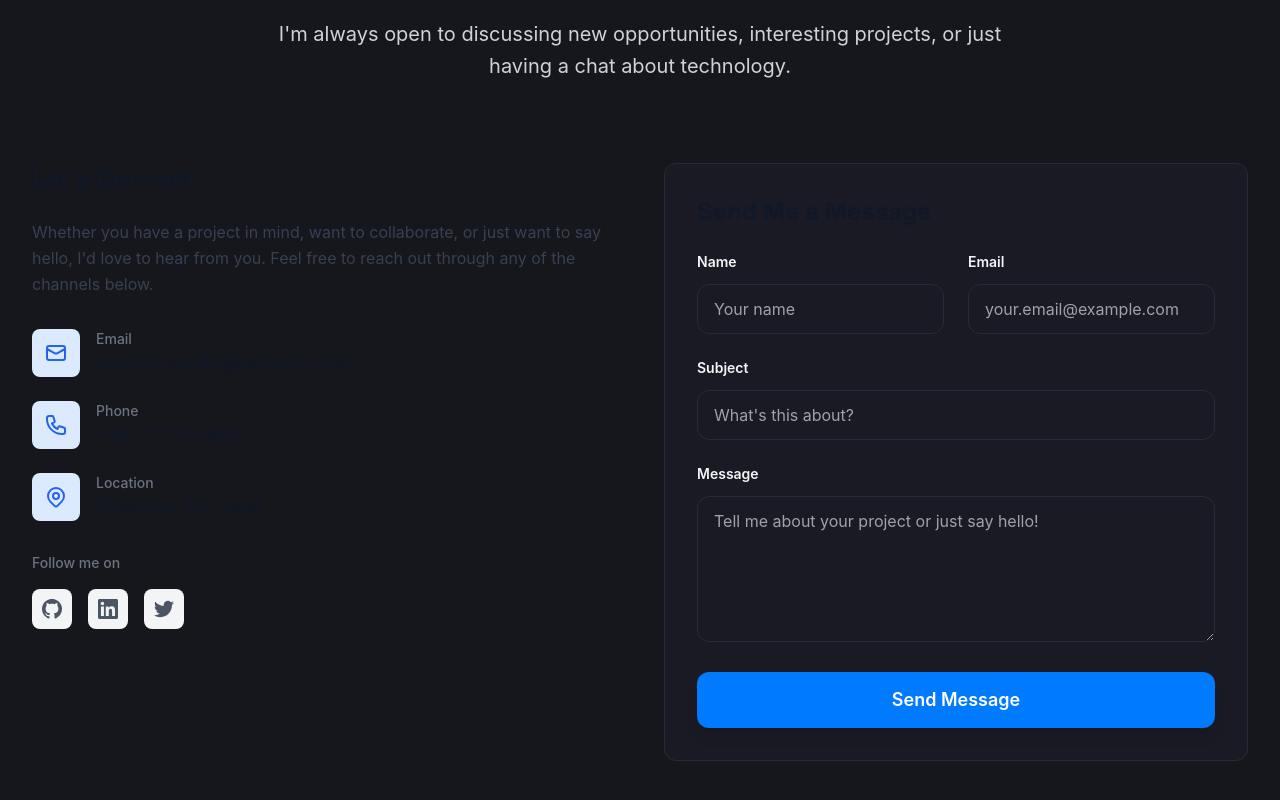
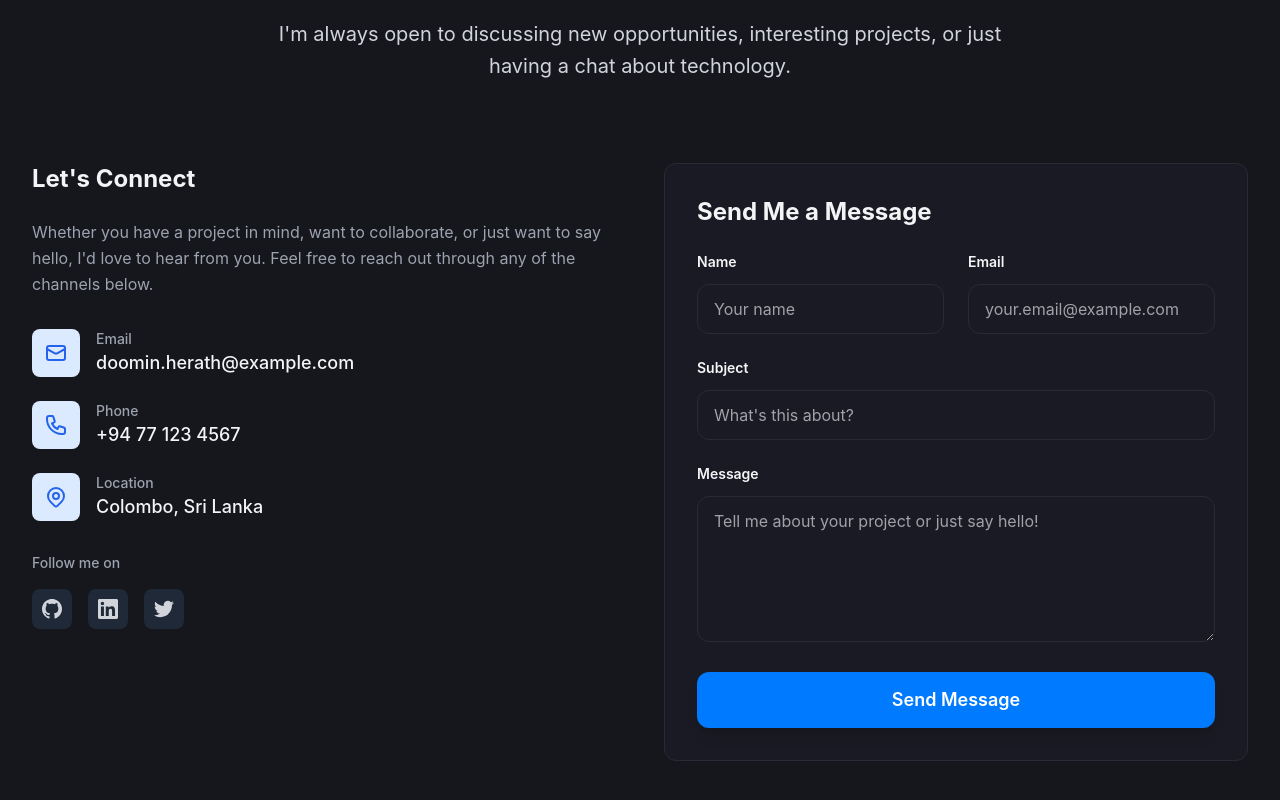
Before and after one commit to Anuradha-Herath/Portfolio, a Next.js app: page / in a window 1280 px wide. Shown: the part 4731-5531 px from the top of the page. Built offline with nearby package versions, Linux system fonts and the light colour scheme; no server answers.

Commit message:
style: Update text colors in ContactSection for improved readability and dark mode support

```diff
--- a/components/(portfolio)/sections/ContactSection.tsx
+++ b/components/(portfolio)/sections/ContactSection.tsx
@@ -77,13 +77,13 @@ export function ContactSection() {
   ];
 
   return (
-    <section id="contact" className="py-24 bg-[var(--background-tertiary)] relative overflow-hidden">
+  <section id="contact" className="py-24 bg-[var(--background-tertiary)] relative overflow-hidden">
       <div className="max-w-7xl mx-auto px-4 sm:px-6 lg:px-8 relative z-10">
         <div className="text-center mb-20">
           <Heading level={2} className="mb-6">
             Get In <span className="bg-gradient-to-r from-[var(--accent)] to-[#5856d6] bg-clip-text text-transparent">Touch</span>
           </Heading>
-          <p className="text-xl text-[var(--foreground-secondary)] max-w-3xl mx-auto leading-relaxed">
+          <p className="text-xl text-gray-300 max-w-3xl mx-auto leading-relaxed">
             I'm always open to discussing new opportunities, interesting projects, or just having a chat about technology.
           </p>
         </div>
@@ -91,10 +91,10 @@ export function ContactSection() {
         <div className="grid grid-cols-1 lg:grid-cols-2 gap-12">
           {/* Contact Information */}
           <div>
-            <h3 className="text-2xl font-bold text-gray-900 mb-6">
+            <h3 className="text-2xl font-bold text-gray-100 mb-6">
               Let's Connect
             </h3>
-            <p className="text-gray-700 leading-relaxed mb-8">
+            <p className="text-gray-400 leading-relaxed mb-8">
               Whether you have a project in mind, want to collaborate, or just want to say hello,
               I'd love to hear from you. Feel free to reach out through any of the channels below.
             </p>
@@ -106,16 +106,16 @@ export function ContactSection() {
                     {info.icon}
                   </div>
                   <div>
-                    <p className="text-sm font-medium text-gray-500">{info.label}</p>
+                    <p className="text-sm font-medium text-gray-400">{info.label}</p>
                     {info.href !== '#' ? (
                       <a
                         href={info.href}
-                        className="text-lg font-medium text-gray-900 hover:text-blue-600 transition-colors"
+                        className="text-lg font-medium text-gray-100 hover:text-blue-400 transition-colors"
                       >
                         {info.value}
                       </a>
                     ) : (
-                      <p className="text-lg font-medium text-gray-900">{info.value}</p>
+                      <p className="text-lg font-medium text-gray-100">{info.value}</p>
                     )}
                   </div>
                 </div>
@@ -124,19 +124,19 @@ export function ContactSection() {
 
             {/* Social Links */}
             <div className="mt-8">
-              <p className="text-sm font-medium text-gray-500 mb-4">Follow me on</p>
+              <p className="text-sm font-medium text-gray-400 mb-4">Follow me on</p>
               <div className="flex space-x-4">
-                <a href="https://github.com" target="_blank" rel="noopener noreferrer" className="w-10 h-10 bg-gray-100 rounded-lg flex items-center justify-center text-gray-600 hover:bg-blue-600 hover:text-white transition-colors">
+                <a href="https://github.com" target="_blank" rel="noopener noreferrer" className="w-10 h-10 bg-gray-800 rounded-lg flex items-center justify-center text-gray-300 hover:bg-blue-600 hover:text-white transition-colors">
                   <svg className="w-5 h-5" fill="currentColor" viewBox="0 0 24 24">
                     <path d="M12 0c-6.626 0-12 5.373-12 12 0 5.302 3.438 9.8 8.207 11.387.599.111.793-.261.793-.577v-2.234c-3.338.726-4.033-1.416-4.033-1.416-.546-1.387-1.333-1.756-1.333-1.756-1.089-.745.083-.729.083-.729 1.205.084 1.839 1.237 1.839 1.237 1.07 1.834 2.807 1.304 3.492.997.107-.775.418-1.305.762-1.604-2.665-.305-5.467-1.334-5.467-5.931 0-1.311.469-2.381 1.236-3.221-.124-.303-.535-1.524.117-3.176 0 0 1.008-.322 3.301 1.23.957-.266 1.983-.399 3.003-.404 1.02.005 2.047.138 3.006.404 2.291-1.552 3.297-1.23 3.297-1.23.653 1.653.242 2.874.118 3.176.77.84 1.235 1.911 1.235 3.221 0 4.609-2.807 5.624-5.479 5.921.43.372.823 1.102.823 2.222v3.293c0 .319.192.694.801.576 4.765-1.589 8.199-6.086 8.199-11.386 0-6.627-5.373-12-12-12z"/>
                   </svg>
                 </a>
-                <a href="https://linkedin.com" target="_blank" rel="noopener noreferrer" className="w-10 h-10 bg-gray-100 rounded-lg flex items-center justify-center text-gray-600 hover:bg-blue-600 hover:text-white transition-colors">
+                <a href="https://linkedin.com" target="_blank" rel="noopener noreferrer" className="w-10 h-10 bg-gray-800 rounded-lg flex items-center justify-center text-gray-300 hover:bg-blue-600 hover:text-white transition-colors">
                   <svg className="w-5 h-5" fill="currentColor" viewBox="0 0 24 24">
                     <path d="M20.447 20.452h-3.554v-5.569c0-1.328-.027-3.037-1.852-3.037-1.853 0-2.136 1.445-2.136 2.939v5.667H9.351V9h3.414v1.561h.046c.477-.9 1.637-1.85 3.37-1.85 3.601 0 4.267 2.37 4.267 5.455v6.286zM5.337 7.433c-1.144 0-2.063-.926-2.063-2.065 0-1.138.92-2.063 2.063-2.063 1.14 0 2.064.925 2.064 2.063 0 1.139-.925 2.065-2.064 2.065zm1.782 13.019H3.555V9h3.564v11.452zM22.225 0H1.771C.792 0 0 .774 0 1.729v20.542C0 23.227.792 24 1.771 24h20.451C23.2 24 24 23.227 24 22.271V1.729C24 .774 23.2 0 22.222 0h.003z"/>
                   </svg>
                 </a>
-                <a href="https://twitter.com" target="_blank" rel="noopener noreferrer" className="w-10 h-10 bg-gray-100 rounded-lg flex items-center justify-center text-gray-600 hover:bg-blue-600 hover:text-white transition-colors">
+                <a href="https://twitter.com" target="_blank" rel="noopener noreferrer" className="w-10 h-10 bg-gray-800 rounded-lg flex items-center justify-center text-gray-300 hover:bg-blue-600 hover:text-white transition-colors">
                   <svg className="w-5 h-5" fill="currentColor" viewBox="0 0 24 24">
                     <path d="M23.953 4.57a10 10 0 01-2.825.775 4.958 4.958 0 002.163-2.723c-.951.555-2.005.959-3.127 1.184a4.92 4.92 0 00-8.384 4.482C7.69 8.095 4.067 6.13 1.64 3.162a4.822 4.822 0 00-.666 2.475c0 1.71.87 3.213 2.188 4.096a4.904 4.904 0 01-2.228-.616v.06a4.923 4.923 0 003.946 4.827 4.996 4.996 0 01-2.212.085 4.936 4.936 0 004.604 3.417 9.867 9.867 0 01-6.102 2.105c-.39 0-.779-.023-1.17-.067a13.995 13.995 0 007.557 2.209c9.053 0 13.998-7.496 13.998-13.985 0-.21 0-.42-.015-.63A9.935 9.935 0 0024 4.59z"/>
                   </svg>
@@ -148,7 +148,7 @@ export function ContactSection() {
           {/* Contact Form */}
           <Card>
             <CardContent className="p-8">
-              <h3 className="text-2xl font-bold text-gray-900 mb-6">
+              <h3 className="text-2xl font-bold text-gray-100 mb-6">
                 Send Me a Message
               </h3>
 
```
